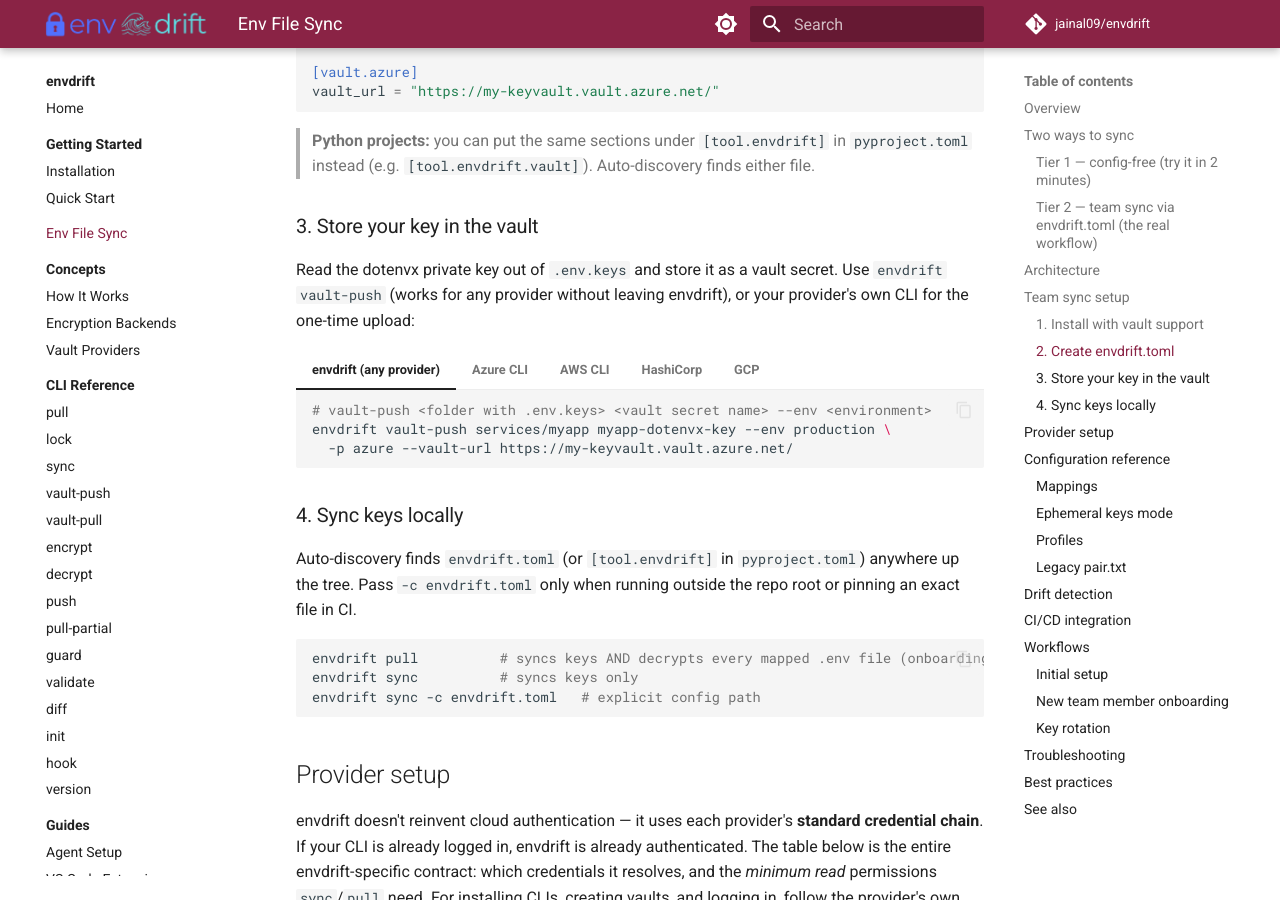
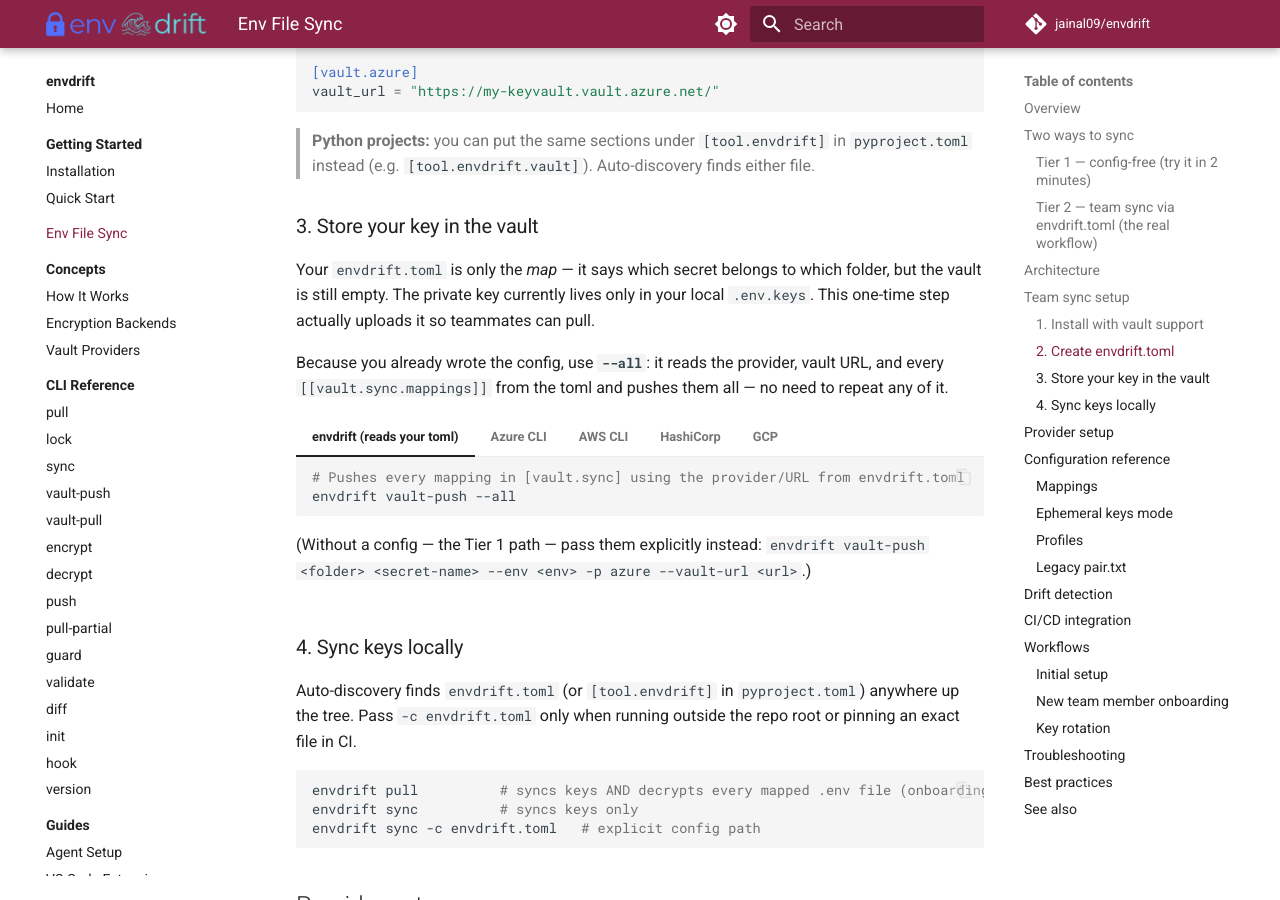
Before and after one commit to jainal09/envdrift, an MkDocs documentation site: the page built from docs/guides/env-file-sync.md, in a window 1280 px wide and 900 px high, scrolled down 3429 px. Built offline with MkDocs 1.6.1 and Material for MkDocs 9.7.7, drawn with Linux system fonts in a browser that asks for light colours; comment, search, counter and statistics services are not loaded.

Commit message:
docs: use `vault-push --all` in the toml-based setup step
The Team-sync setup (Tier 2) had just created envdrift.toml, then step 3 told
users to re-pass folder/secret/provider/url to vault-push — redundant. Switch
it to `envdrift vault-push --all`, which reads the provider, URL, and all
[vault.sync] mappings from the toml. Also explain *why* the push is still
needed (the toml is the map; the key value still has to be uploaded once), and
keep the explicit positional form as the noted Tier-1 (no-config) alternative.

Co-Authored-By: Claude Opus 4.8 <noreply@anthropic.com>

````diff
--- a/docs/guides/env-file-sync.md
+++ b/docs/guides/env-file-sync.md
@@ -197,17 +197,23 @@ Using a different provider? Replace the `provider` value and the provider block:
 
 ### 3. Store your key in the vault
 
-Read the dotenvx private key out of `.env.keys` and store it as a vault secret. Use
-`envdrift vault-push` (works for any provider without leaving envdrift), or your
-provider's own CLI for the one-time upload:
+Your `envdrift.toml` is only the *map* — it says which secret belongs to which
+folder, but the vault is still empty. The private key currently lives only in your
+local `.env.keys`. This one-time step actually uploads it so teammates can pull.
 
-=== "envdrift (any provider)"
+Because you already wrote the config, use **`--all`**: it reads the provider, vault
+URL, and every `[[vault.sync.mappings]]` from the toml and pushes them all — no need
+to repeat any of it.
+
+=== "envdrift (reads your toml)"
 
     ```bash
-    # vault-push <folder with .env.keys> <vault secret name> --env <environment>
-    envdrift vault-push services/myapp myapp-dotenvx-key --env production \
-      -p azure --vault-url https://my-keyvault.vault.azure.net/
+    # Pushes every mapping in [vault.sync] using the provider/URL from envdrift.toml
+    envdrift vault-push --all
     ```
+
+    (Without a config — the Tier 1 path — pass them explicitly instead:
+    `envdrift vault-push <folder> <secret-name> --env <env> -p azure --vault-url <url>`.)
 
 === "Azure CLI"
 
````
